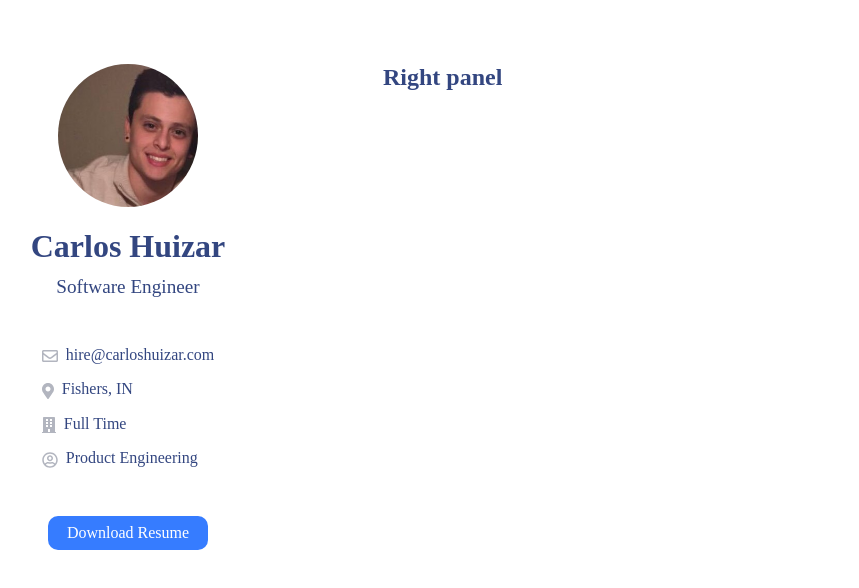
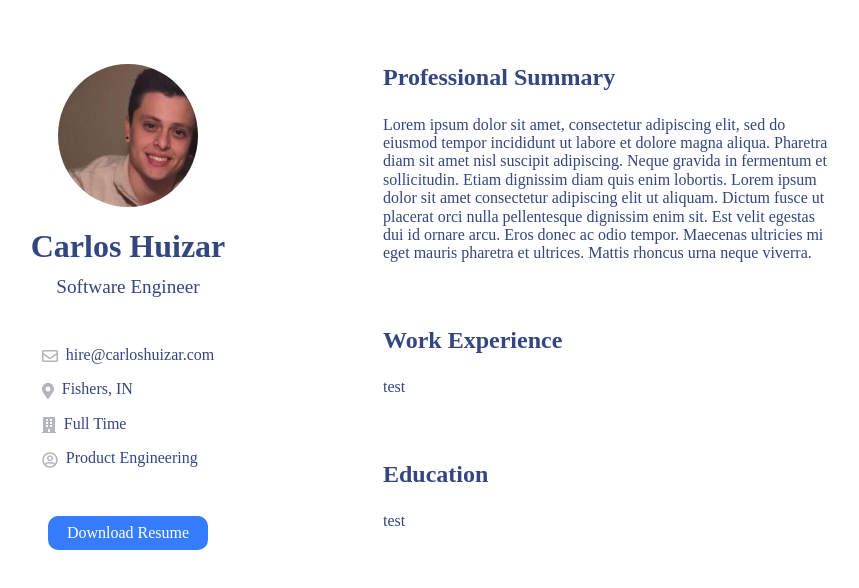
Before and after one commit to cahuizar/PersonalSite, a React (Create React App) app: page / in a window 1280 px wide. Shown: the top 588 px of the page, without its empty margins (272-1131 px from the left). Built offline with nearby package versions, Linux system fonts and the light colour scheme; the HTML template or start-up script is replaced by a standard one.

Commit message:
Add initial Right panel section

```diff
--- a/src/components/Layout/RightPanel.js
+++ /dev/null
@@ -1,11 +0,0 @@
-import React from 'react';
-
-const RightPanel = () => {
-  return (
-    <div>
-      <h2>Right panel</h2>
-    </div>
-  );
-};
-
-export default RightPanel;
--- a/src/components/LeftPanel/SubInfo/SubInfo.styles.js
+++ b/src/components/LeftPanel/SubInfo/SubInfo.styles.js
@@ -3,7 +3,7 @@ import { css } from '@emotion/core';
 const subInfoStyles = css`
   display: flex;
   justify-content: center;
-  margin: 2rem;
+  margin: 2rem auto;
 `;
 
 export default subInfoStyles;
--- /dev/null
+++ b/src/components/RightPanel/RightPanel.js
@@ -0,0 +1,25 @@
+import React, { Fragment } from 'react';
+import Section from '../Section/Section';
+
+const RightPanel = () => {
+  return (
+    <Fragment>
+      <Section heading='Professional Summary'>
+        <p>
+          Lorem ipsum dolor sit amet, consectetur adipiscing elit, sed do
+          eiusmod tempor incididunt ut labore et dolore magna aliqua. Pharetra
+          diam sit amet nisl suscipit adipiscing. Neque gravida in fermentum et
+          sollicitudin. Etiam dignissim diam quis enim lobortis. Lorem ipsum
+          dolor sit amet consectetur adipiscing elit ut aliquam. Dictum fusce ut
+          placerat orci nulla pellentesque dignissim enim sit. Est velit egestas
+          dui id ornare arcu. Eros donec ac odio tempor. Maecenas ultricies mi
+          eget mauris pharetra et ultrices. Mattis rhoncus urna neque viverra.
+        </p>
+      </Section>
+      <Section heading='Work Experience'>test</Section>
+      <Section heading='Education'>test</Section>
+    </Fragment>
+  );
+};
+
+export default RightPanel;
--- /dev/null
+++ b/src/components/Section/Section.js
@@ -0,0 +1,14 @@
+/** @jsx jsx */
+import { jsx } from '@emotion/core';
+import sectionSyles from './Section.styles';
+
+const Section = ({ heading, children, hideHeadingMobile }) => {
+  return (
+    <div css={sectionSyles}>
+      <h2>{heading}</h2>
+      {children}
+    </div>
+  );
+};
+
+export default Section;
--- /dev/null
+++ b/src/components/Section/Section.styles.js
@@ -0,0 +1,11 @@
+import { css } from '@emotion/core';
+
+const sectionSyles = css`
+  margin-bottom: 4rem;
+  h2 {
+    margin-top: 0rem;
+    margin-bottom: 1.5rem;
+  }
+`;
+
+export default sectionSyles;
--- a/src/components/pages/Home.js
+++ b/src/components/pages/Home.js
@@ -3,7 +3,7 @@ import Container from '../Grid/Container';
 import Row from '../Grid/Row';
 import Col from '../Grid/Col';
 import LeftPanel from '../LeftPanel/LeftPanel';
-import RightPanel from '../Layout/RightPanel';
+import RightPanel from '../RightPanel/RightPanel';
 
 export const Home = () => {
   return (
```
